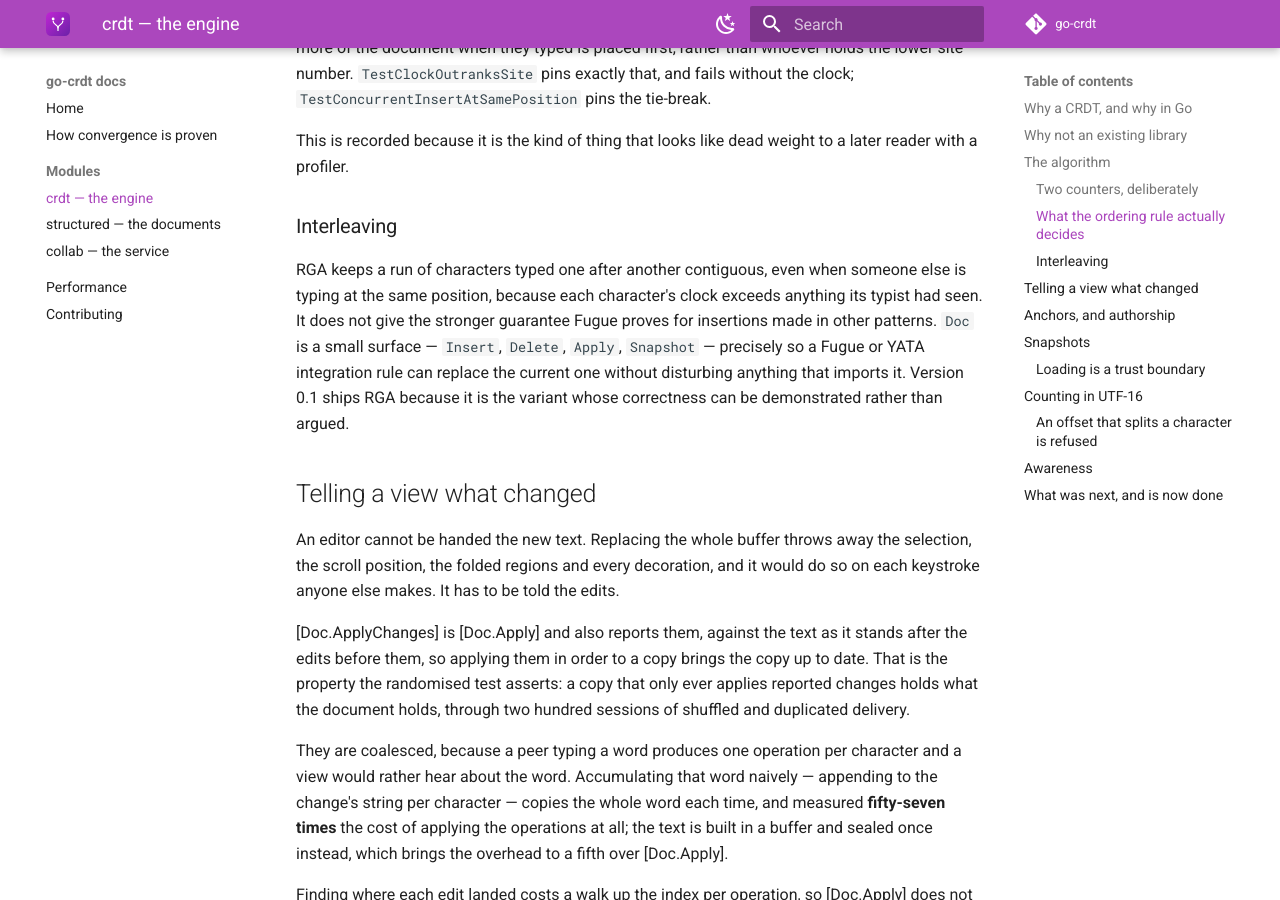
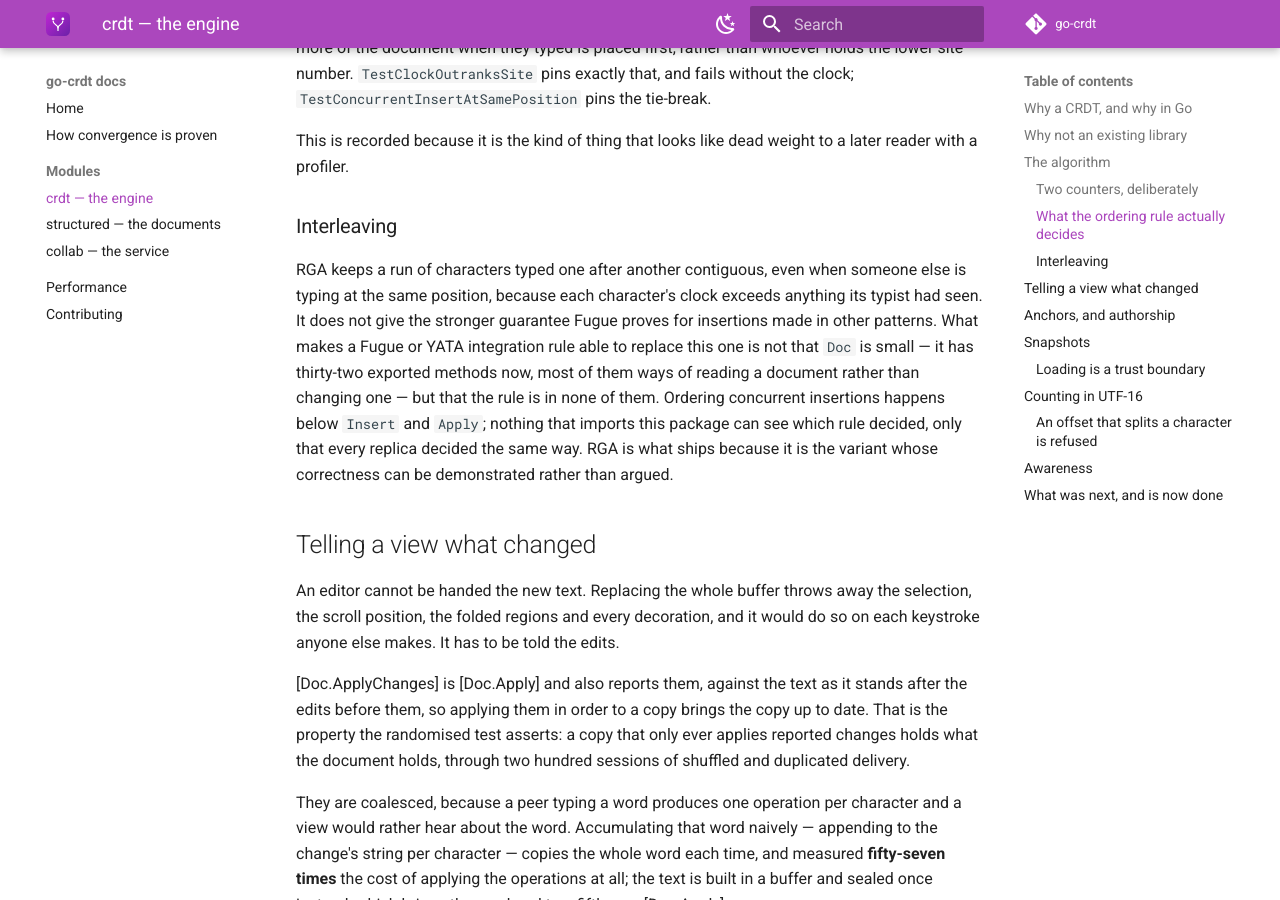
Before and after one commit to go-crdt/docs, an MkDocs documentation site: the page built from docs/repos/crdt.md, in a window 1280 px wide and 900 px high, scrolled down 2066 px. Built offline with MkDocs 1.6.1 and Material for MkDocs 9.7.7, drawn with Linux system fonts in a browser that asks for light colours; the version menu is left out.

Commit message:
A thirty-two method surface is not a small one, and that was not the argument (#12)
The page said Doc "is a small surface -- Insert, Delete, Apply, Snapshot --
precisely so a Fugue or YATA integration rule can replace the current one". The
four named all still exist; the count does not. Doc has thirty-two exported
methods, so "small surface" is wrong by a factor of eight, and the argument
resting on it was resting on the wrong thing.

What actually makes the rule replaceable is that it is in none of them. Ordering
concurrent insertions happens below Insert and Apply, and nothing that imports
this package can see which rule decided -- only that every replica decided the
same way. That is a better argument than the one the sentence made, and it is
true at thirty-two methods as it was at four.

Counted rather than asserted: 23 of the 32 are ways of reading a document
(Anchor, Author, ChangesSince, Digest, Len, OpsSince, Snapshot, String, TextAt,
Version, Visible and the rest), 9 ways of changing one.

"Version 0.1 ships RGA" goes with it. crdt is at v0.55.3, and a version in prose
rots -- the crdt README had the same sentence twenty-eight releases out of date
until this afternoon. The claim does not need a number.

docs/index.md and docs/methodology.md were checked for the same two shapes and
have neither: no version in prose, no figure that can drift.

Co-authored-by: Claude Opus 5 <noreply@anthropic.com>

```diff
--- a/docs/repos/crdt.md
+++ b/docs/repos/crdt.md
@@ -91,11 +91,14 @@ later reader with a profiler.
 RGA keeps a run of characters typed one after another contiguous, even when
 someone else is typing at the same position, because each character's clock
 exceeds anything its typist had seen. It does not give the stronger guarantee
-Fugue proves for insertions made in other patterns. `Doc` is a small surface —
-`Insert`, `Delete`, `Apply`, `Snapshot` — precisely so a Fugue or YATA
-integration rule can replace the current one without disturbing anything that
-imports it. Version 0.1 ships RGA because it is the variant whose correctness can
-be demonstrated rather than argued.
+Fugue proves for insertions made in other patterns. What makes a Fugue or YATA
+integration rule able to replace this one is not that `Doc` is small — it has
+thirty-two exported methods now, most of them ways of reading a document rather
+than changing one — but that the rule is in none of them. Ordering concurrent
+insertions happens below `Insert` and `Apply`; nothing that imports this package
+can see which rule decided, only that every replica decided the same way. RGA is
+what ships because it is the variant whose correctness can be demonstrated rather
+than argued.
 
 ## Telling a view what changed
 
```
